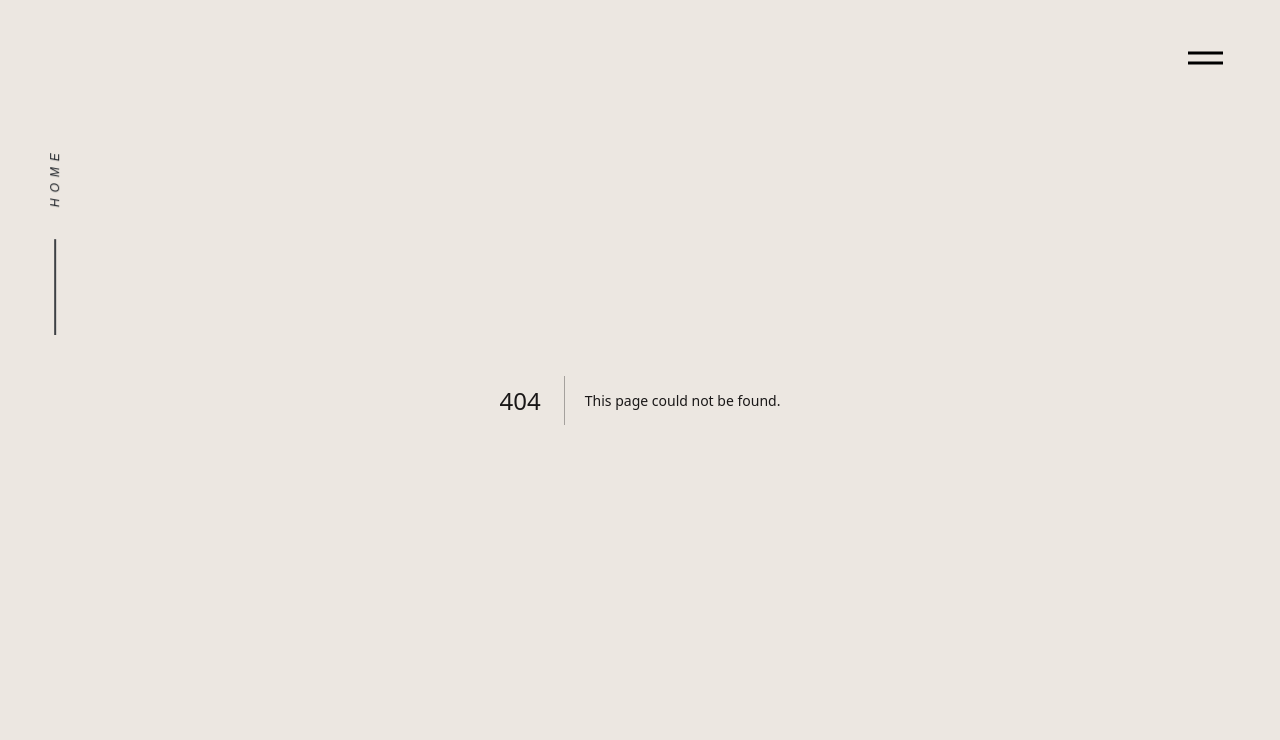
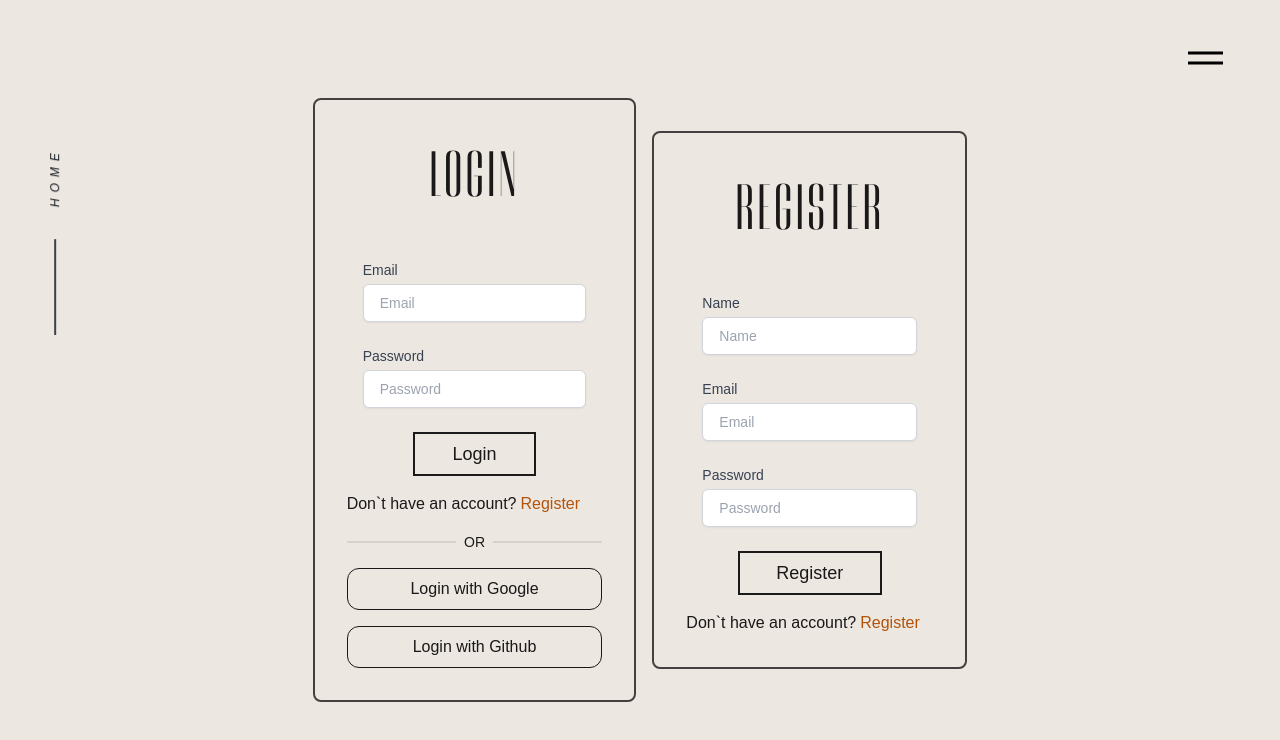
Before and after one commit to jonayeds/NEXT-Portfolio, a Next.js app: page /login in a window 1280 px wide. Before the commit this address had no page. Shown: the top 740 px of the page. Built offline with nearby package versions, Linux system fonts and the light colour scheme; a web font is replaced by a local one.

Commit message:
added redux slice for login state

```diff
--- a/package.json
+++ b/package.json
@@ -16,6 +16,7 @@
     "next": "15.1.6",
     "react": "^19.0.0",
     "react-dom": "^19.0.0",
+    "react-hook-form": "^7.54.2",
     "react-icons": "^5.4.0",
     "react-redux": "^9.2.0",
     "sweetalert2": "^11.16.0"
--- a/src/app/about/page.tsx
+++ b/src/app/about/page.tsx
@@ -3,6 +3,7 @@ import { gsap } from 'gsap'
 import image from  "@/assets/profile.jpg"
 import { useGSAP } from '@gsap/react';
 import Image from 'next/image';
+import RegularButton from '@/components/shared/RegularButton';
 
 const AboutPage = () => {
   const tl = gsap.timeline();
@@ -35,7 +36,7 @@ const AboutPage = () => {
         <p className="font-body text-3xl font-light  tracking-[2px] leading-[45px] mt-16 lg:mt-0 ">I`m Sajjad Jonayed. A Fullstack web developer, problem solver, creative thinker.</p>
         <div className=' mt-12   max-w-xl  '>
         <a href="/Resume-Sajjad-Jonayed.pdf" download={"Resume-Sajjad-Jonayed.pdf"}>
-        <button   className='px-10  relative py-2 border-2 border-[#1a1a1a]'><div className='absolute w-full text-center flex justify-center bg-[#ece7e1] h-full font-body font-light text-lg top-0 left-0 items-center  hover:tracking-[3px] duration-700 '>My Resume</div>My Resume</button>
+        <RegularButton text='My Resume'/>
         </a>
       </div>
         </div>
--- /dev/null
+++ b/src/app/login/page.tsx
@@ -0,0 +1,23 @@
+"use client"
+import LoginTab from "@/components/login/LoginTab"
+import RegisterTab from "@/components/login/RegisterTab"
+
+const LoginPage = () => {
+
+  return (
+    <div className="lg:px-36 px-4 gap-4 min-h-screen w-screen flex justify-center items-center">
+        {/* login tab */}
+        <div className=" relative">
+            {/* <div className="absolute w-full h-full bg-light z-10"></div> */}
+            <LoginTab/>
+        </div>
+        {/* register tab */}
+        <div className="relative">
+        {/* <div className="absolute w-full h-full bg-light z-10 "></div> */}
+            <RegisterTab/>
+        </div>
+    </div>
+  )
+}
+
+export default LoginPage
--- a/src/components/Navbar.tsx
+++ b/src/components/Navbar.tsx
@@ -58,8 +58,8 @@ const Navbar = () => {
               });
         }
     },[currentPath, menu])
-useGSAP(()=>{
-    tl.current = gsap.timeline({ paused: true });
+    useGSAP(()=>{
+  tl.current = gsap.timeline({ paused: true });
   tl.current.to(".line1", {
     attr:{
       y1:5,
@@ -69,7 +69,7 @@ useGSAP(()=>{
     delay:0.3,
     duration: 0.7,
 
-    ease: "power1.in",
+    ease: "power1.inOut",
   },"ham");
   tl.current.to(".line2", {
     attr:{
@@ -79,22 +79,21 @@ useGSAP(()=>{
     duration: 0.7,
     delay:0.3,
     stroke: "white",
-    ease: "power1.in",
+    ease: "power1.inOut",
   },"ham");
   tl.current.to(".menuWindow", {
     top:0,
     display:"flex",
     height:"100vh",
-    duration:0.9,
-
+    duration: 1,
     ease: "power1.inOut",
   },"ham");
   tl.current.to(".navigation-content", {
     bottom:0,
-    duration: 1,
+    duration: 0.8,
     stagger:0.1,
     delay:-1,
-    ease: "power1.inOut",
+    ease: "power2.out",
   });
 })
 
--- /dev/null
+++ b/src/components/login/LoginTab.tsx
@@ -0,0 +1,107 @@
+"use client"
+/* eslint-disable @typescript-eslint/no-explicit-any */
+import { loginUser } from "@/utils/actions/loginUser";
+import { useRouter } from "next/navigation";
+import { useForm } from "react-hook-form";
+import RegularButton from "../shared/RegularButton";
+import Link from "next/link";
+import { useAppDispatch } from "@/redux/hook";
+import {  register as setRegister } from "@/redux/features/loginState.slice";
+
+export type FormValues = {
+    email: string;
+    password: string;
+  };
+
+
+
+const LoginTab = () => {
+    const dispatch = useAppDispatch()
+    const handleLoginState = ()=>{
+        dispatch(setRegister())
+    }
+    const {
+        register,
+        handleSubmit,
+
+      } = useForm<FormValues>();
+      const router = useRouter()
+      const onSubmit = async (data: FormValues) => {
+       try {
+        const result = await loginUser(data)
+        console.log(result)
+        if(result?.success){
+          alert(result.message)
+          localStorage.setItem("accessToken", result.accessToken)
+          router.push("/")
+        }
+       } catch (err:any) {
+        console.error(err.message);
+        throw new Error(err.message);
+       }
+
+      };
+  return (
+    <div className="border-2 border-[#1A1818] py-8 px-8 rounded-lg  border-opacity-80">
+        <div className=" px-4">
+            <h1 className="font-heading text-center text-[5vw] uppercase tracking-wider mb-8">Login</h1>
+        <form onSubmit={handleSubmit(onSubmit)}>
+            <div className="mb-6">
+              <label
+                htmlFor="email"
+                className="block text-sm font-medium text-gray-700"
+              >
+                Email
+              </label>
+              <input
+                id="emailLogin"
+                type="email"
+                {...register("email")}
+                placeholder="Email"
+                className="mt-1 block w-full px-4 py-2 border border-gray-300 rounded-md shadow-sm  sm:text-sm outline-none"
+                required
+              />
+            </div>
+
+            <div className="mb-6">
+              <label
+                htmlFor="password"
+                className="block text-sm font-medium text-gray-700"
+              >
+                Password
+              </label>
+              <input
+                id="passwordLogin"
+                type="password"
+                {...register("password")}
+                placeholder="Password"
+                className="mt-1 block w-full px-4 py-2 border border-gray-300 rounded-md shadow-sm  sm:text-sm outline-none"
+                required
+              />
+            </div>
+
+            <div className="flex  justify-center">
+             <RegularButton text="Login"/>
+            </div>
+          </form>
+
+        </div>
+        <div className="flex items-center mt-4 ">
+            <p className="text-center  font-body font-light">Don`t have an account? </p>
+            <Link href={"/register"} className="text-amber-700 flex lg:hidden hover:underline ml-1">Register</Link>
+            <span onClick={handleLoginState} className="text-amber-700 lg:flex hidden hover:underline ml-1">Register</span>
+        </div>
+          <div className="flex mt-4 items-center gap-2">
+            <hr className="border-[1px] border-[#181818] flex-1 border-opacity-10"/>
+            <p className="text-sm ">OR</p>
+            <hr className="border-[1px] border-[#181818] flex-1 border-opacity-10"/>
+          </div>
+          <div>
+            <button className="w-full font-body border-[1px] border-[#181818] rounded-xl py-2 mt-4">Login with Google</button>
+            <button className="w-full border-[1px] font-body border-[#181818] rounded-xl py-2 mt-4">Login with Github</button>
+          </div>
+    </div>
+  )
+}
+
+export default LoginTab
--- /dev/null
+++ b/src/components/login/RegisterTab.tsx
@@ -0,0 +1,114 @@
+"use client"
+/* eslint-disable @typescript-eslint/no-explicit-any */
+import { loginUser } from "@/utils/actions/loginUser";
+import { useRouter } from "next/navigation";
+import { useForm } from "react-hook-form";
+import RegularButton from "../shared/RegularButton";
+import Link from "next/link";
+import { useAppDispatch } from "@/redux/hook";
+import { login } from "@/redux/features/loginState.slice";
+
+export type RegisterForm = {
+    email: string;
+    password: string;
+    name:string;
+  };
+
+
+const RegisterTab = () => {
+     const dispatch = useAppDispatch()
+        const handleLoginState = ()=>{
+            dispatch(login())
+        }
+    const {
+        register,
+        handleSubmit,
+
+      } = useForm<RegisterForm>();
+      const router = useRouter()
+      const onSubmit = async (data: RegisterForm) => {
+       try {
+        const result = await loginUser(data)
+        console.log(result)
+        if(result?.success){
+          alert(result.message)
+          localStorage.setItem("accessToken", result.accessToken)
+          router.push("/")
+        }
+       } catch (err:any) {
+        console.error(err.message);
+        throw new Error(err.message);
+       }
+
+      };
+  return (
+    <div className="border-2 border-[#1A1818] py-8 px-8 rounded-lg  border-opacity-80">
+        <div className=" px-4">
+            <h1 className="font-heading text-center text-[5vw] uppercase tracking-wider mb-8">Register</h1>
+        <form onSubmit={handleSubmit(onSubmit)}>
+            <div className="mb-6">
+              <label
+                htmlFor="name"
+                className="block text-sm font-medium text-gray-700"
+              >
+                Name
+              </label>
+              <input
+                id="name"
+                type="text"
+                {...register("name")}
+                placeholder="Name"
+                className="mt-1 block w-full px-4 py-2 border border-gray-300 rounded-md shadow-sm  sm:text-sm outline-none"
+                required
+              />
+            </div>
+            <div className="mb-6">
+              <label
+                htmlFor="email"
+                className="block text-sm font-medium text-gray-700"
+              >
+                Email
+              </label>
+              <input
+                id="email"
+                type="email"
+                {...register("email")}
+                placeholder="Email"
+                className="mt-1 block w-full px-4 py-2 border border-gray-300 rounded-md shadow-sm  sm:text-sm outline-none"
+                required
+              />
+            </div>
+
+
+            <div className="mb-6">
+              <label
+                htmlFor="password"
+                className="block text-sm font-medium text-gray-700"
+              >
+                Password
+              </label>
+              <input
+                id="password"
+                type="password"
+                {...register("password")}
+                placeholder="Password"
+                className="mt-1 block w-full px-4 py-2 border border-gray-300 rounded-md shadow-sm  sm:text-sm outline-none"
+                required
+              />
+            </div>
+
+            <div className="flex  justify-center">
+             <RegularButton text="Register"/>
+            </div>
+          </form>
+        </div>
+        <div className="flex items-center mt-4 ">
+            <p className="text-center  font-body font-light">Don`t have an account? </p>
+            <Link href={"/register"} className="text-amber-700 flex lg:hidden hover:underline ml-1">Register</Link>
+            <span onClick={handleLoginState} className="text-amber-700 lg:flex hidden hover:underline ml-1">Register</span>
+        </div>
+    </div>
+  )
+}
+
+export default RegisterTab
--- /dev/null
+++ b/src/components/shared/RegularButton.tsx
@@ -0,0 +1,8 @@
+
+const RegularButton = ({text}:{text:string}) => {
+  return (
+    <button   className='px-10  relative py-2 border-2 border-[#1a1a1a]'><div className='absolute w-full text-center flex justify-center bg-[#ece7e1] h-full font-body font-light text-lg top-0 left-0 items-center  hover:tracking-[3px] duration-700 '>{text}</div>{text}</button>
+  )
+}
+
+export default RegularButton
--- /dev/null
+++ b/src/redux/features/loginState.slice.ts
@@ -0,0 +1,21 @@
+import {createSlice} from "@reduxjs/toolkit"
+
+const initialState = {
+    loginState:"login",
+}
+ const loginSlice = createSlice({
+    name:"login",
+    initialState,
+    reducers:{
+        login :(state)=>{
+            state.loginState = "login"
+        },
+        register:(state)=>{
+            state.loginState = "register"
+        }
+    }
+})
+
+export const {login, register} = loginSlice.actions
+
+export default loginSlice.reducer
--- /dev/null
+++ b/src/redux/hook.ts
@@ -0,0 +1,5 @@
+import { useDispatch, useSelector } from "react-redux";
+import { AppDispatch, RootState } from "./store";
+
+export const useAppSelector = useSelector.withTypes<RootState>()
+export const useAppDispatch = useDispatch.withTypes<AppDispatch>()
--- a/src/redux/store.ts
+++ b/src/redux/store.ts
@@ -1,10 +1,10 @@
 import { configureStore } from '@reduxjs/toolkit'
 import { baseApi } from './api/baseApi'
-
+import loginReducer from "@/redux/features/loginState.slice"
 export const store = configureStore({
     reducer: {
-
       [baseApi.reducerPath]: baseApi.reducer,
+      login:loginReducer
     },
 
     middleware: (getDefaultMiddleware) =>
--- /dev/null
+++ b/src/utils/actions/loginUser.ts
@@ -0,0 +1,19 @@
+"use server"
+
+import { FormValues } from "@/components/login/LoginTab"
+
+
+
+export const loginUser = async(data:FormValues)=> {
+    const res= await fetch(`${process.env.SERVER_URL}/login`,{
+        headers:{
+            "Content-Type" : "application/json",
+        },
+        method:"POST",
+        cache:"no-store",
+        body:JSON.stringify(data)
+
+    })
+    const userInfo = await res.json()
+    return userInfo
+}
```
Also changed, not shown: 1 other file (tests, documents, lock files or other folders).
